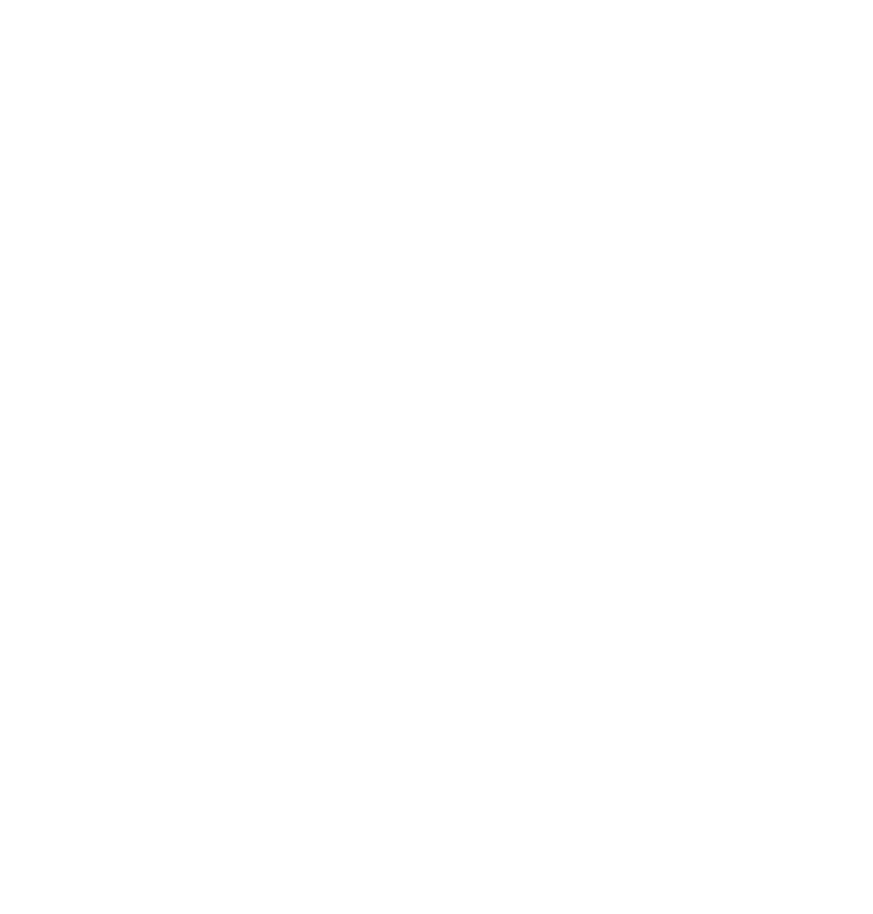
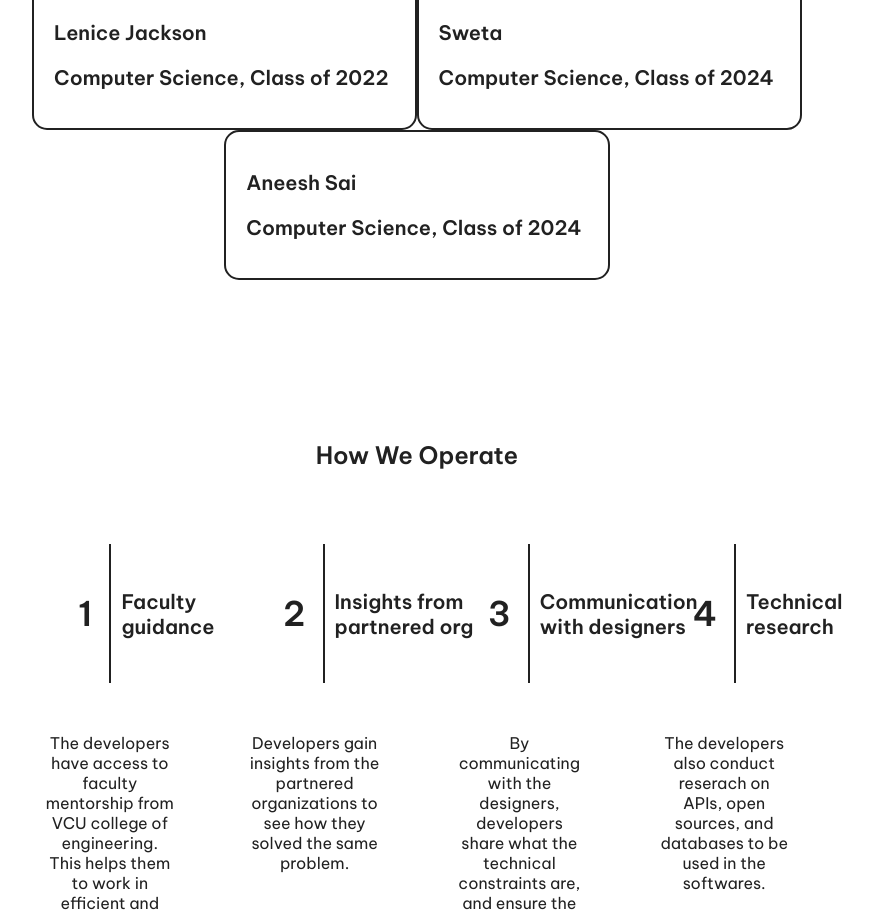
Before and after one commit to vcu-ssg/software-for-social-good-website, a Next.js app: page /about in a window 1280 px wide. Shown: the part 1460-2374 px from the top of the page, without its empty margins (223-1096 px from the left). Before the commit the page ends 1352 px from the top, so only its background shows below. Built offline with nearby package versions, Linux system fonts and the light colour scheme.

Commit message:
Last commit for this grind session

```diff
--- /dev/null
+++ b/components/CardMembers.js
@@ -0,0 +1,12 @@
+import styles from "../styles/CardMembers.module.css"
+
+const CardMembers = (props) => {
+    return(
+        <div className={ styles.container }>
+            <p className={ styles.nameText }>{ props.name }</p>
+            <p className={ styles.nameText }>{ props.major }, { props.graduationyear }</p>
+        </div>
+    )
+};
+
+export default CardMembers;
--- a/pages/about.js
+++ b/pages/about.js
@@ -2,10 +2,63 @@
 
 import Navbar from "../components/Navbar";
 import styles from "../styles/About.module.css"
+import CardMembers from "../components/CardMembers";
+
+const developersTeam = [
+    {
+        name: "Kevin Ly",
+        major: "Computer Science",
+        graduationyear: "Class of 2023"
+    },
+    {
+        name: "Daniel Tran",
+        major: "Computer Science",
+        graduationyear: "Class of 2024"
+    },
+    {
+        name: "Lenice Jackson",
+        major: "Computer Science",
+        graduationyear: "Class of 2022"
+    },
+    {
+        name: "Sweta",
+        major: "Computer Science",
+        graduationyear: "Class of 2024"
+    },
+    {
+        name: "Aneesh Sai",
+        major: "Computer Science",
+        graduationyear: "Class of 2024"
+    }
+];
+
+const operationsList = [
+    {
+        orderNumber: 1,
+        operationTitle: "Faculty\nguidance",
+        operationDesc: "The developers have access to faculty mentorship from VCU college of engineering. This helps them to work in efficient and smart manner."
+    },
+    {
+        orderNumber: 2,
+        operationTitle: "Insights from\npartnered org",
+        operationDesc: "Developers gain insights from the partnered organizations to see how they solved the same problem."
+    },
+    {
+        orderNumber: 3,
+        operationTitle: "Communication\nwith designers",
+        operationDesc: "By communicating with the designers, developers share what the technical constraints are, and ensure the development is on the right path."
+    },
+    {
+        orderNumber: 4,
+        operationTitle: "Technical\nresearch",
+        operationDesc: "The developers also conduct reserach on APIs, open sources, and databases to be used in the softwares."
+    }
+]
 
 export default function about()
 {
     const [team, setTeam] = useState("Develop");
+
 
     return(
         <div>
@@ -28,7 +81,7 @@
                 <div className={ styles.teamSectionHeader }>
                     <div className={ styles.teamSectionTitleContainer }>
                         <div>
-                            <p className={ styles.teamSectionTitle }>Develop</p>
+                            <h3 className={ styles.teamSectionTitle }>Develop</h3>
                         </div>
                         <p className={ styles.teamSectionSubTitle }>The developers ensures our products<br />come to life.</p>
                     </div>
@@ -41,7 +94,30 @@
                     </div>
                 </div>
                 <div>
-                    <p className={ styles.teamSectionMemberHeader }>Our Developers</p>
+                    <h4 className={ styles.teamSectionMemberHeader }>Our Developers</h4>
+                    <div className={ styles.teamSectionMemberContainer }>
+                        {developersTeam.map((member) => {
+                            return(
+                                <CardMembers name={ member.name } major={ member.major } graduationyear={ member.graduationyear }/>
+                            )
+                        })}
+                    </div>
+                </div>
+                <div>
+                    <h5 className={ styles.teamSectionMemberHeader }>How We Operate</h5>
+                    <div className={ styles.operationContainer }>
+                        {operationsList.map((operation) => {
+                            return(
+                                <div className={ styles.operationOuterBox }>
+                                    <div className={ styles.operationBox }>
+                                        <p className={ styles.operationOrderNumber }> {operation.orderNumber} </p>
+                                        <h6 className={ styles.operationTitle }> { operation.operationTitle } </h6>
+                                    </div>
+                                    <p className={ styles.operationDesc }> { operation.operationDesc } </p>
+                                </div>
+                            )
+                        })}
+                    </div>
                 </div>
             </div>
         </div>
--- a/styles/About.module.css
+++ b/styles/About.module.css
@@ -45,7 +45,6 @@
     font-size: 48px;
     color: black;
     margin-bottom: 0em;
-    margin-left: 0em;
 }
 
 .teamSectionSubTitle {
@@ -67,7 +66,7 @@
 .teamSectionSkillsContainer {
     flex: 0.6; /* The border-bottom line is adjusted by this. */
     margin-top: 1em;
-    margin-left: 8em;
+    margin-left: 6em;
 }
 
 .teamSectionSkillsText {
@@ -85,13 +84,21 @@
 }
 
 .teamSectionMemberHeader {
-    padding-top: 7em;
+    padding-top: 5em;
     font-family: 'Be Vietnam Pro';
     font-style: normal;
     font-weight: 600;
     font-size: 24px;
     text-align: center;
     color: #212121;
+}
+
+.teamSectionMemberContainer {
+    display: flex;
+    padding-left: 10%;
+    padding-right: 10%;
+    justify-content: center;
+    flex-wrap: wrap;
 }
 
 .buttonContainerActive {
@@ -134,6 +141,54 @@
     color: #fbfbfb;
 }
 
-.buttonContainer:active {
-    box-shadow: 2px 2px 5px #fc894d;
+.operationContainer {
+    display: flex;
+    flex-direction: row;
+    justify-content: space-around;
+    padding-left: 18%;
+    padding-right: 18%;
 }
+
+.operationOuterBox {
+    width: 16%;
+}
+
+.operationBox {
+    display: flex;
+    flex-direction: row;
+    width: 15em;
+    height: 50%;
+}
+
+.operationTitle {
+    font-family: 'Be Vietnam Pro';
+    font-style: normal;
+    font-weight: 600;
+    font-size: 20px;
+    color: #212121;
+    width: 40em;
+    align-self: center;
+    padding-left: 0.5em;
+}
+
+.operationOrderNumber {
+    font-family: 'Be Vietnam Pro';
+    font-style: normal;
+    font-weight: 600;
+    font-size: 34px;
+    display: flex;
+    align-items: center;
+    color: #212121;
+    padding-left: 1em;
+    padding-right: 0.5em;
+    border-right: 2px solid #212121;
+}
+
+.operationDesc {
+    font-family: 'Be Vietnam Pro';
+    font-style: normal;
+    font-weight: 300;
+    font-size: 16px;
+    text-align: center;
+    color: #212121;
+}
--- /dev/null
+++ b/styles/CardMembers.module.css
@@ -0,0 +1,16 @@
+.container {
+    height: fit-content;
+    width: fit-content;
+    padding: 18px 26px 18px 20px;
+    border: 2px solid #212121;
+    border-radius: 15px;
+}
+
+.nameText {
+    font-family: 'Be Vietnam Pro';
+    font-style: normal;
+    font-weight: 600;
+    font-size: 20px;
+    line-height: 25px;
+    color: #212121;
+}
```
